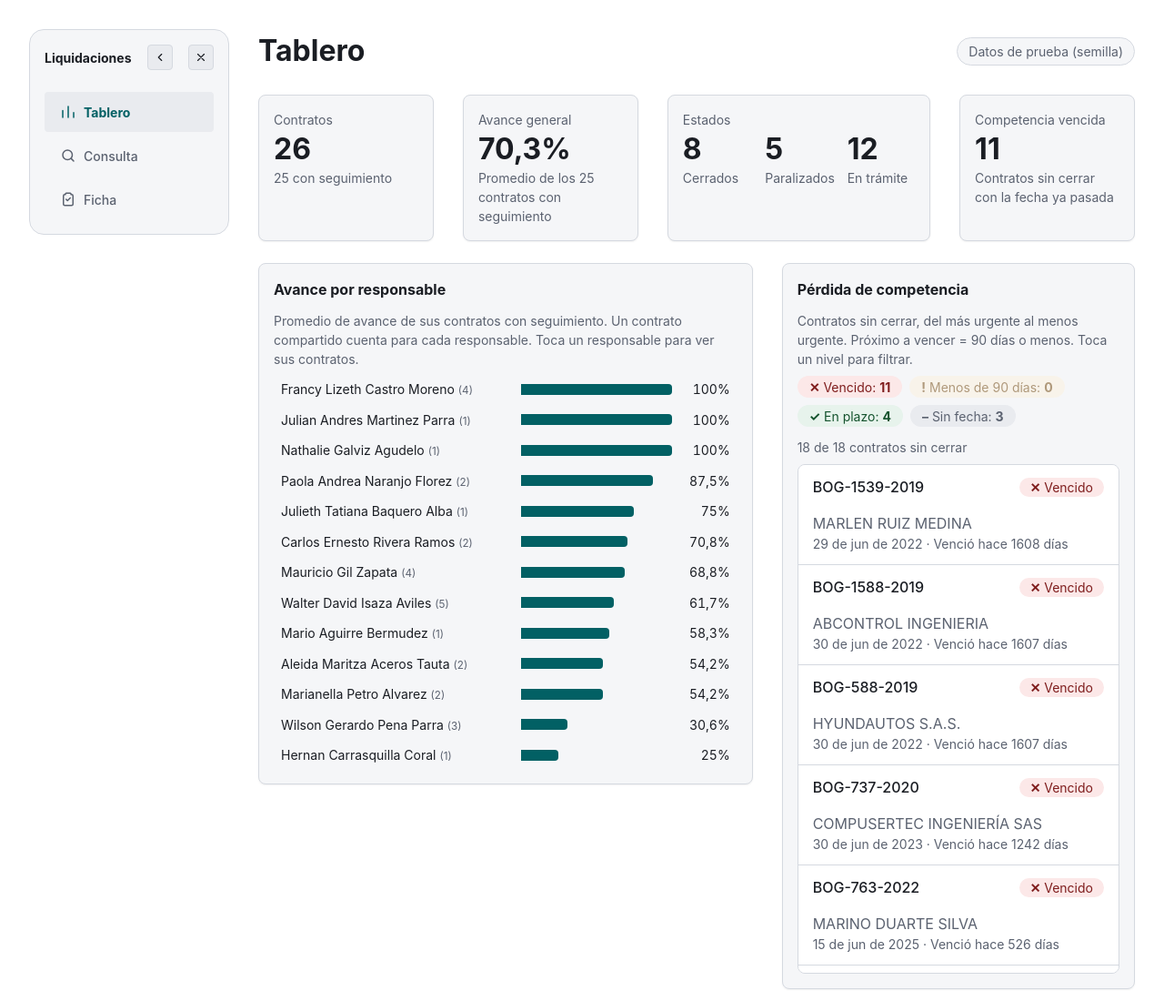
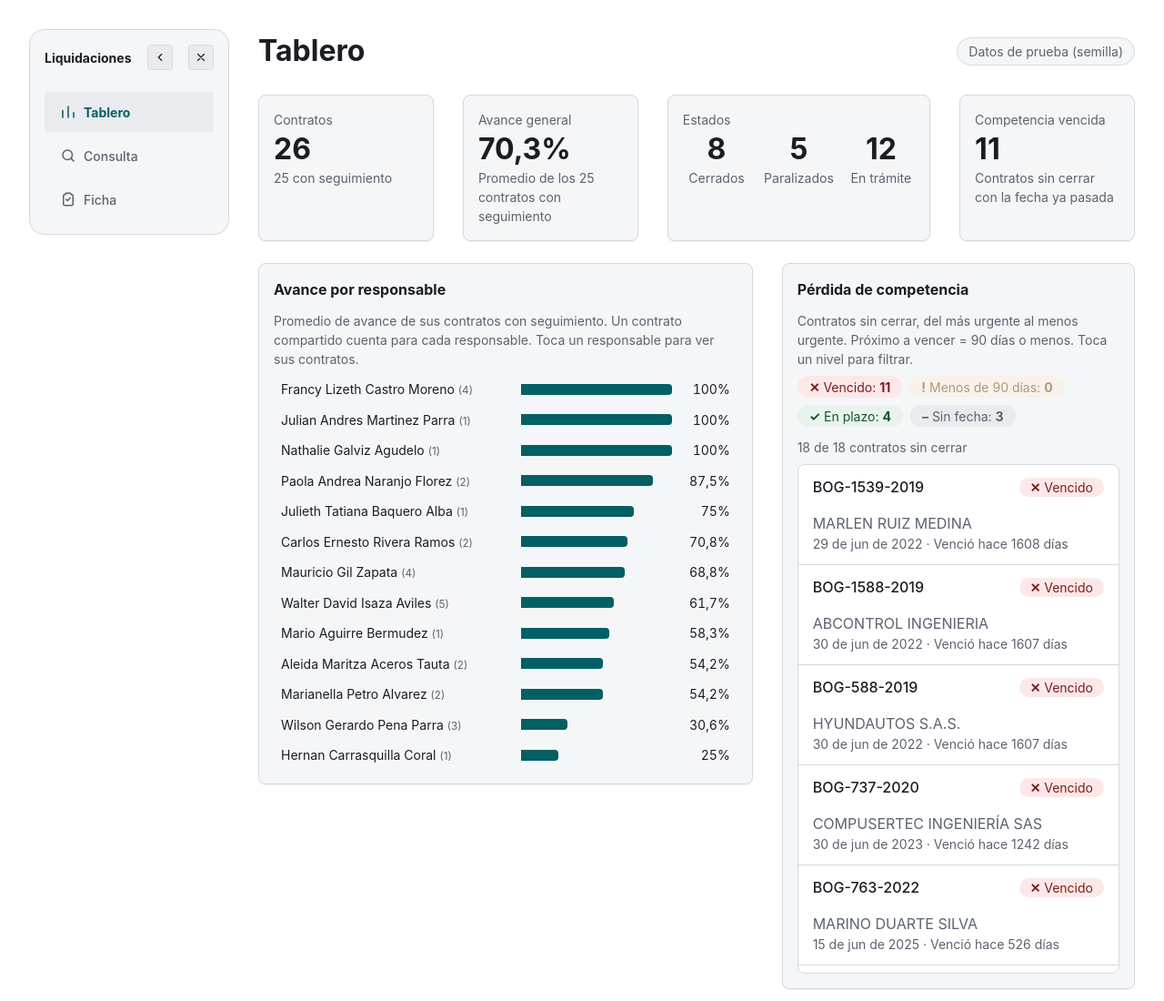
Before and after one commit to Rprimero93/liquidaciones-esap, a plain HTML site: page src/index.html in a window 1280 px wide. Shown: the whole page at 91% size. Drawn offline with Linux system fonts and the light colour scheme.

Commit message:
Liquidaciones_ESAP: center each figure over its label in the status card
Co-Authored-By: Claude Opus 5.5 <noreply@anthropic.com>

```diff
--- a/src/styles/app.css
+++ b/src/styles/app.css
@@ -110,6 +110,8 @@ ds-sidebar > a[aria-current="page"] {
 /* Tarjeta con varias cifras en fila: cada cifra queda al mismo nivel que la de las otras tarjetas */
 .kpi-split { display: flex; gap: var(--spacing-inline-md); }
 .kpi-part .kpi-note { white-space: nowrap; }
+/* Solo en la tarjeta Estados: cada cifra centrada sobre su descripción */
+.kpi-part { align-items: center; text-align: center; }
 /* En escritorio, la tarjeta Estados (3 cifras) toma más ancho que las demás */
 @media (min-width: 1100px) {
   .kpi-row { grid-template-columns: 1fr 1fr 1.5fr 1fr; }
```
